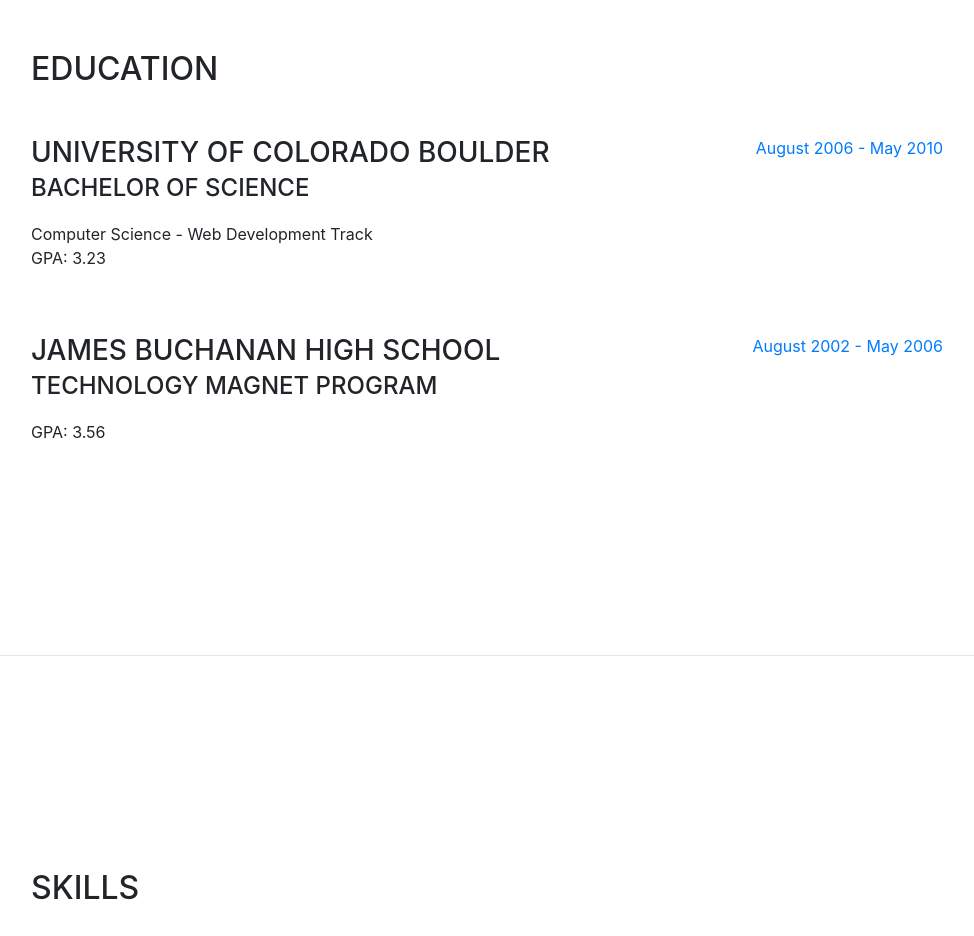
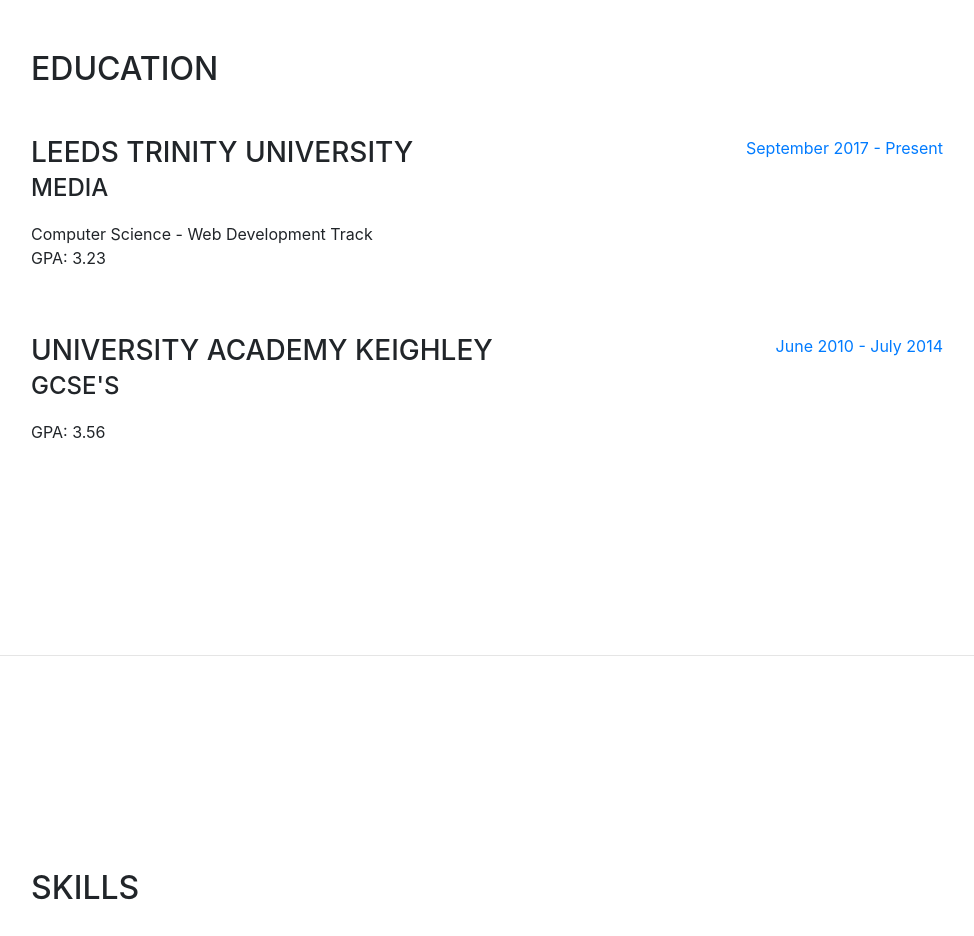
Before and after one commit to ejbuckley98/ejbuckley98.github.io, a website with bundled scripts: page index.html in a window 1280 px wide. Shown: the part 2040-2976 px from the top of the page, without its empty margins (289-1263 px from the left). Built offline with nearby package versions, Linux system fonts and the light colour scheme; a web font is replaced by a local one.

Commit message:
Update index.html

```diff
--- a/index.html
+++ b/index.html
@@ -149,24 +149,24 @@
 
           <div class="resume-item d-flex flex-column flex-md-row mb-5">
             <div class="resume-content mr-auto">
-              <h3 class="mb-0">University of Colorado Boulder</h3>
-              <div class="subheading mb-3">Bachelor of Science</div>
+              <h3 class="mb-0">Leeds Trinity University</h3>
+              <div class="subheading mb-3">Media</div>
               <div>Computer Science - Web Development Track</div>
               <p>GPA: 3.23</p>
             </div>
             <div class="resume-date text-md-right">
-              <span class="text-primary">August 2006 - May 2010</span>
+              <span class="text-primary">September 2017 - Present</span>
             </div>
           </div>
 
           <div class="resume-item d-flex flex-column flex-md-row">
             <div class="resume-content mr-auto">
-              <h3 class="mb-0">James Buchanan High School</h3>
-              <div class="subheading mb-3">Technology Magnet Program</div>
+              <h3 class="mb-0">University Academy Keighley</h3>
+              <div class="subheading mb-3">GCSE's</div>
               <p>GPA: 3.56</p>
             </div>
             <div class="resume-date text-md-right">
-              <span class="text-primary">August 2002 - May 2006</span>
+              <span class="text-primary">June 2010 - July 2014</span>
             </div>
           </div>
 
```
